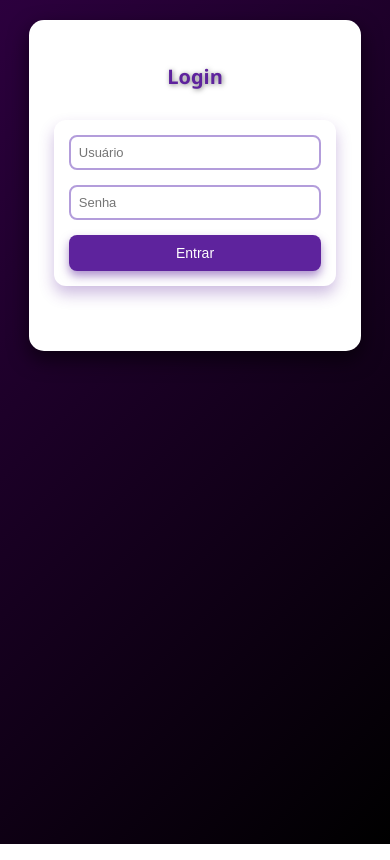
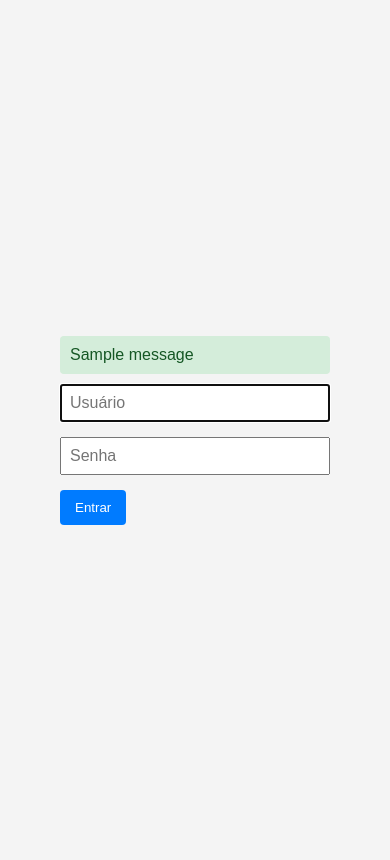
Before and after one commit to DIOOWS/ProjetoEstoque-V01, a Flask app: page /login in a window 390 px wide. Run offline with Flask 3, Linux system fonts and the light colour scheme; tables that the repository leaves empty hold one stand-in row (values such as "Sample post"); one stand-in notice (Sample message) is shown.

Commit message:
VOLTANDOes

```diff
--- a/templates/index.html
+++ b/templates/index.html
@@ -21,7 +21,7 @@
 
     <input type="text" id="busca" placeholder="Buscar produto..." />
 
-    <table border="1" id="table-container">
+    <table border="1" id="tabelaProdutos">
         <thead>
             <tr>
                 <th>Nome</th>
--- a/templates/login.html
+++ b/templates/login.html
@@ -1,140 +1,32 @@
 <!DOCTYPE html>
-<html lang="pt-BR">
+<html lang="pt-br">
 <head>
-  <meta charset="UTF-8" />
-  <meta name="viewport" content="width=device-width, initial-scale=1" />
-  <title>Login</title>
-  <style>
-    /* Cola aqui o CSS que te mandei antes */
-    /* Reset básico */
-    * {
-      box-sizing: border-box;
-    }
-
-    body {
-      font-family: 'Segoe UI', Tahoma, Geneva, Verdana, sans-serif;
-      margin: 0;
-      min-height: 100vh;
-      display: flex;
-      flex-direction: column;
-      align-items: center;
-      background: linear-gradient(135deg, #2c003e, #000000);
-      color: #2c3e50;
-      padding: 20px;
-    }
-
-    .container {
-      background: white;
-      border-radius: 15px;
-      padding: 30px 25px;
-      max-width: 700px;
-      width: 95%;
-      box-shadow: 0 8px 20px rgba(0,0,0,0.6);
-      display: flex;
-      flex-direction: column;
-      align-items: center;
-    }
-
-    h1 {
-      text-align: center;
-      margin-bottom: 30px;
-      font-weight: 700;
-      color: #5e239d;
-      text-shadow: 1px 1px 5px rgba(0,0,0,0.5);
-    }
-
-    form {
-      width: 100%;
-      background: white;
-      padding: 25px 30px;
-      border-radius: 12px;
-      box-shadow: 0 8px 15px rgba(94, 35, 157, 0.3);
-      display: flex;
-      gap: 15px;
-      flex-wrap: wrap;
-      justify-content: center;
-      margin-bottom: 35px;
-    }
-
-    form input {
-      flex: 1 1 150px;
-      padding: 12px 15px;
-      font-size: 16px;
-      border: 2px solid #b39ddb;
-      border-radius: 8px;
-      transition: border-color 0.3s ease;
-    }
-
-    form input:focus {
-      outline: none;
-      border-color: #5e239d;
-      box-shadow: 0 0 8px rgba(94, 35, 157, 0.6);
-    }
-
-    form button {
-      padding: 12px 25px;
-      font-size: 16px;
-      cursor: pointer;
-      background-color: #5e239d;
-      color: white;
-      border: none;
-      border-radius: 8px;
-      box-shadow: 0 5px 10px rgba(94, 35, 157, 0.5);
-      transition: background-color 0.3s ease, box-shadow 0.3s ease;
-      flex-shrink: 0;
-    }
-
-    form button:hover {
-      background-color: #3d1666;
-      box-shadow: 0 8px 15px rgba(61, 22, 102, 0.7);
-    }
-
-    /* Responsividade */
-    @media (max-width: 768px) {
-      h1 {
-        font-size: 24px;
-      }
-      form {
-        padding: 20px;
-      }
-      form input {
-        flex: 1 1 100%;
-        font-size: 14px;
-        padding: 10px;
-      }
-      form button {
-        width: 100%;
-        font-size: 16px;
-        padding: 12px 0;
-      }
-    }
-
-    @media (max-width: 480px) {
-      h1 {
-        font-size: 20px;
-      }
-      form {
-        padding: 15px;
-      }
-      form input {
-        font-size: 13px;
-        padding: 8px;
-      }
-      form button {
-        font-size: 14px;
-        padding: 10px 0;
-      }
-    }
-  </style>
+    <meta charset="UTF-8" />
+    <title>Login</title>
+    <style>
+      body { font-family: Arial, sans-serif; background:#f4f4f4; display:flex; justify-content:center; align-items:center; height:100vh; }Add commentMore actions
+      form { background: white; padding: 20px; border-radius: 8px; box-shadow: 0 0 10px rgba(0,0,0,0.1); }
+      input { display: block; width: 250px; margin-bottom: 15px; padding: 8px; font-size: 16px; }
+      button { padding: 10px 15px; background: #007bff; color: white; border:none; border-radius: 4px; cursor: pointer; }
+      .flash { margin-bottom: 10px; padding: 10px; border-radius: 4px; }
+      .success { background-color: #d4edda; color: #155724; }
+      .danger { background-color: #f8d7da; color: #721c24; }
+      .warning { background-color: #fff3cd; color: #856404; }
+      .info { background-color: #cce5ff; color: #004085; }
+    </style>
 </head>
 <body>
-  <div class="container">
-    <h1>Login</h1>
-    <form id="loginForm">
-      <input type="text" placeholder="Usuário" required />
-      <input type="password" placeholder="Senha" required />
-      <button type="submit">Entrar</button>
+    <form method="POST">
+        {% with messages = get_flashed_messages(with_categories=true) %}
+          {% if messages %}
+            {% for category, message in messages %}
+              <div class="flash {{ category }}">{{ message }}</div>
+            {% endfor %}
+          {% endif %}
+        {% endwith %}
+        <input type="text" name="username" placeholder="Usuário" required autofocus />
+        <input type="password" name="password" placeholder="Senha" required />
+        <button type="submit">Entrar</button>
     </form>
-  </div>
 </body>
 </html>
```
Also changed, not shown: static/index.js (+4 -7 lines), static/style.css (+5 -60 lines).
